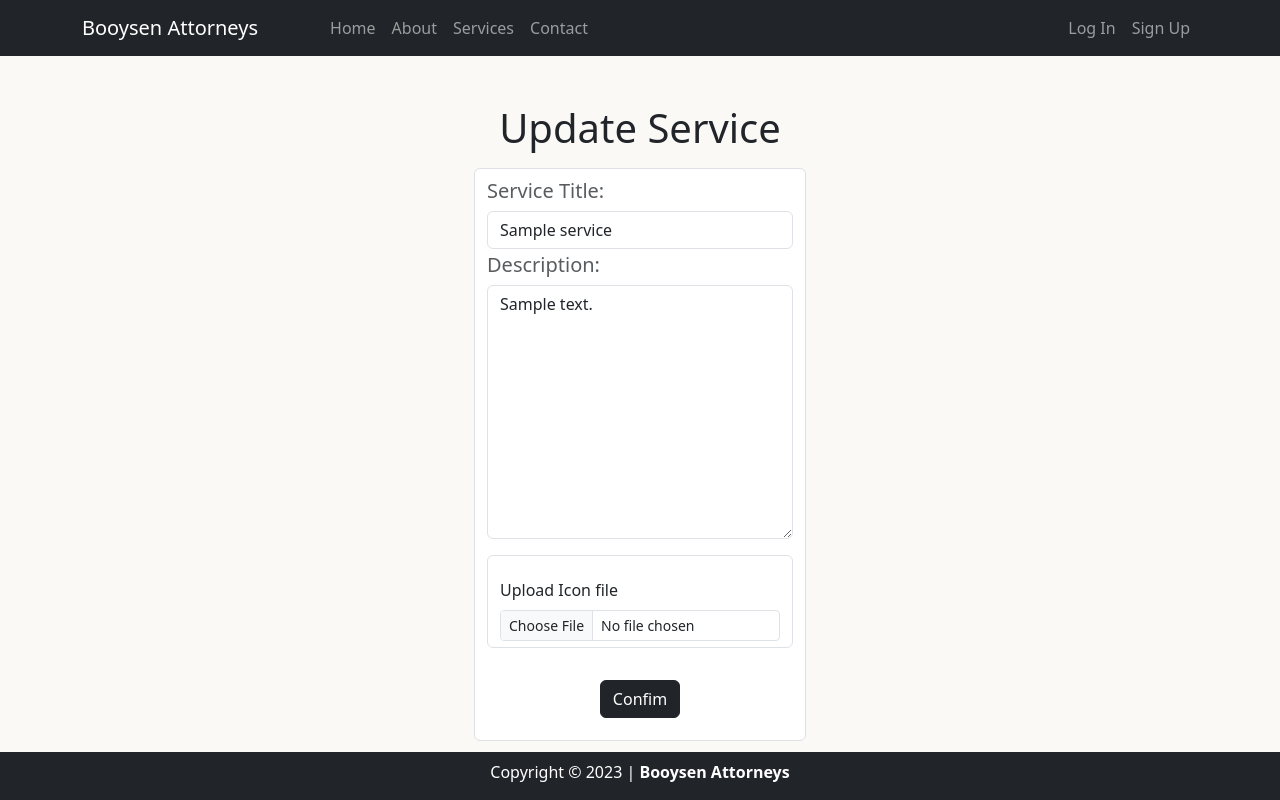
After one commit to Manusbothma/ba_v3, a Django app: page /service/update/1/ in a window 1280 px wide. The commit adds this page. Run offline with Django 4.2, Linux system fonts and the light colour scheme; tables that the repository leaves empty hold one stand-in row (values such as "Sample post").

Commit message:
completed service update route, styling

```diff
--- a/pages/urls.py
+++ b/pages/urls.py
@@ -6,6 +6,7 @@ from .views import (
     ServicesPageView,
     CreateService,
     ServiceDetail,
+    UpdateService,
 )
 
 urlpatterns = [
@@ -15,4 +16,5 @@ urlpatterns = [
     path("services/", ServicesPageView.as_view(), name="services"),
     path("service_create/", CreateService.as_view(), name="service_create"),
     path("service/detail/<int:pk>/", ServiceDetail.as_view(), name="service_detail"),
+    path("service/update/<int:pk>/", UpdateService.as_view(), name="service_update"),
 ]
--- a/pages/views.py
+++ b/pages/views.py
@@ -1,5 +1,13 @@
 from django.shortcuts import render
-from django.views.generic import TemplateView, ListView, CreateView, DetailView
+from django.views.generic import (
+    TemplateView,
+    ListView,
+    CreateView,
+    DetailView,
+    UpdateView,
+    DeleteView,
+)
+
 
 from .models import Profile, Service
 from django.urls import reverse_lazy
@@ -34,3 +42,10 @@ class ServiceDetail(DetailView):
     model = Service
     fields = ["service_title", "description", "image"]
     template_name = "pages/service_detail.html"
+
+
+class UpdateService(UpdateView):
+    template_name = "pages/update_service.html"
+    model = Service
+    fields = ["service_title", "description", "image"]
+    success_url = reverse_lazy("services")
--- a/templates/pages/service_detail.html
+++ b/templates/pages/service_detail.html
@@ -18,7 +18,7 @@
                     </div>
 
                 </div>
-                <a href="" type="submit" class="btn btn-outline-dark my-2 mx-4">Update</a>
+                <a href="{% url 'service_update' object.pk %}" type="submit" class="btn btn-outline-dark my-2 mx-4">Update</a>
                 <a href="" type="submit" class="btn btn-outline-danger my-2 ">Delete</a>
             </form>
 
--- /dev/null
+++ b/templates/pages/update_service.html
@@ -0,0 +1,49 @@
+{% extends '_base.html' %}
+{% load static %}
+{% block title %}Create Service{% endblock title %}
+
+{% block content %}
+<div class="container">
+    <div class="row">
+        <div class="col-4 mx-auto align-self-center mt-5">
+            <h1 class="text-center mb-3">Update Service</h1>
+            <div class="container">
+                <div class="form-control">
+                    <form  action="" method="post">
+                        {% csrf_token %}
+                        <div class="form-group">
+                            <label class="form-text" for="id_service_title"><h5>Service Title:</h5></label>
+                            <input class="form-control" type="text" name="service_title" value="{{object.service_title}}" maxlength="255" required id="id_service_title">
+
+                        </div>
+                        <div class="form-group">
+                            <label class="form-text" for="id_description"><h5>Description:</h5></label>
+                            <textarea class="form-control" name="description" cols="40" rows="10" id="id_description">{{object.description}}</textarea>
+
+                        </div>
+                        <div class="mb-3 form-control mt-3">
+                            <label for="formFileSm" class="form-label mt-3">Upload Icon file</label>
+                            <input class="form-control form-control-sm" id="formFileSm" type="file">
+                          </div>
+                        <div class="text-center">
+                            <button class="btn btn-dark mt-3 mb-3 " type="submit">Confim</button>
+                        </div>
+
+                    </form>
+
+
+
+
+
+                </div>
+
+            </div>
+
+
+        </div>
+
+    </div>
+
+</div>
+
+{% endblock content %}
```
